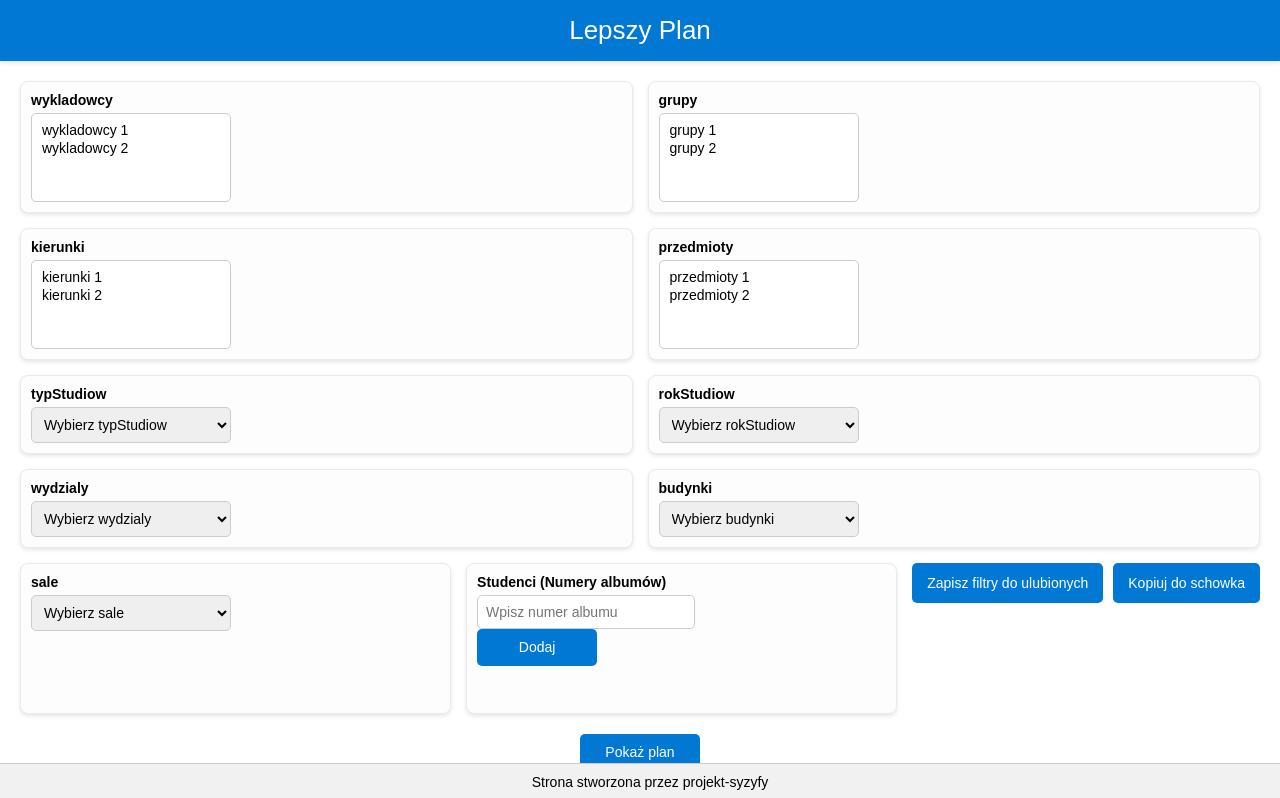
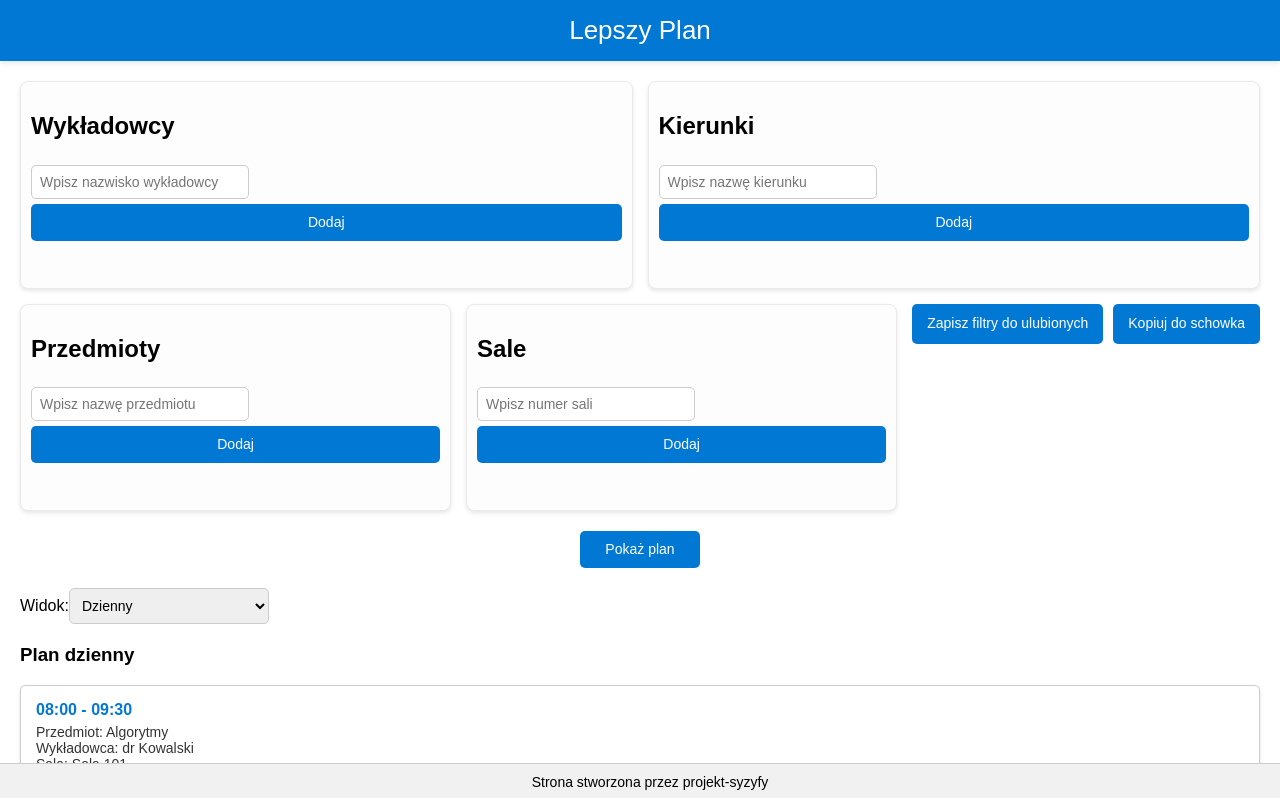
Before and after one commit to FranczakRobert/LepszyPlan, a React (Create React App) app in the folder frontend/: page / in a window 1280 px wide. Shown: the top 798 px of the page. Built offline with nearby package versions, Linux system fonts and the light colour scheme.

Commit message:
change filters, add inputs and make list of filter's elements

```diff
--- a/frontend/src/App.js
+++ b/frontend/src/App.js
@@ -49,7 +49,7 @@ function App() {
         rokStudiow: "",
         wydzialy: "",
         budynki: "",
-        sale: "",
+        sale: [],
     });
     const [dateRange, setDateRange] = useState({
         from: "",
@@ -60,7 +60,6 @@ function App() {
         setActiveFilters(filters); // Ustawia aktywne filtry na te aktualnie wybrane
         sendRequestToAPI(filters, dateRange); // Wysyła żądanie do API
     };
-
 
     const setFiltersFromUrl = () => {
         const queryParams = new URLSearchParams(window.location.search);
@@ -112,28 +111,44 @@ function App() {
 }
 
 function Filters({filters, setFilters }) {
-    const [newAlbumNumber, setNewAlbumNumber] = useState("");
+    const [newTeacher, setNewTeacher] = useState("");
+    const [newDirection, setNewDirection] = useState("");
+    const [newSubject, setNewSubject] = useState("");
+    const [newRoom, setNewRoom] = useState("");
 
-    // Dodawanie numeru albumu do listy
-    const addAlbumNumber = () => {
-        if (newAlbumNumber.trim() === "") {
-            alert("Numer albumu nie może być pusty.");
+    // Uniwersalna funkcja dodawania
+    const addItemToList = (key, value) => {
+        if (value.trim() === "") {
+            alert(`${key} nie może być puste.`);
             return;
         }
         setFilters((prevFilters) => ({
             ...prevFilters,
-            studenci: [...prevFilters.studenci, newAlbumNumber],
+            [key]: [...prevFilters[key], value],
         }));
-        setNewAlbumNumber(""); // Wyczyść pole tekstowe
     };
 
-    // Usuwanie numeru albumu z listy
-    const removeAlbumNumber = (albumNumber) => {
+    // Uniwersalna funkcja usuwania
+    const removeItemFromList = (key, value) => {
         setFilters((prevFilters) => ({
             ...prevFilters,
-            studenci: prevFilters.studenci.filter((num) => num !== albumNumber),
+            [key]: prevFilters[key].filter((item) => item !== value),
         }));
     };
+
+    // Specjalistyczne funkcje dla każdej grupy
+    const addTeacher = () => addItemToList("wykladowcy", newTeacher);
+    const removeTeacher = (teacher) => removeItemFromList("wykladowcy", teacher);
+
+    const addDirection = () => addItemToList("kierunki", newDirection);
+    const removeDirection = (direction) =>
+        removeItemFromList("kierunki", direction);
+
+    const addSubject = () => addItemToList("przedmioty", newSubject);
+    const removeSubject = (subject) => removeItemFromList("przedmioty", subject);
+
+    const addRoom = () => addItemToList("sale", newRoom);
+    const removeRoom = (room) => removeItemFromList("sale", room);
     const handleFilterChange = (filterName, value) => {
         setFilters((prevFilters) => ({
             ...prevFilters,
@@ -178,60 +193,89 @@ function Filters({filters, setFilters }) {
 
     return (
         <div className="filters">
-            {["wykladowcy", "grupy", "kierunki", "przedmioty"].map((filter) => (
-                <div className="filter-group" key={filter}>
-                    <label>{filter}</label>
-                    <select
-                        multiple
-                        value={filters[filter]}
-                        onChange={(e) =>
-                            handleFilterChange(
-                                filter,
-                                Array.from(e.target.selectedOptions, (option) => option.value)
-                            )
-                        }
-                    >
-                        <option value={`${filter} 1`}>{`${filter} 1`}</option>
-                        <option value={`${filter} 2`}>{`${filter} 2`}</option>
-                    </select>
-                </div>
-            ))}
-            {["typStudiow", "rokStudiow", "wydzialy", "budynki", "sale"].map((filter) => (
-                <div className="filter-group" key={filter}>
-                    <label>{filter}</label>
-                    <select
-                        value={filters[filter]}
-                        onChange={(e) => handleFilterChange(filter, e.target.value)}
-                    >
-                        <option value="">{`Wybierz ${filter}`}</option>
-                        <option value={`${filter} 1`}>{`${filter} 1`}</option>
-                        <option value={`${filter} 2`}>{`${filter} 2`}</option>
-                    </select>
-                </div>
-            ))}
-            {/* Specjalna sekcja dla studentów */}
+
+
+            {/* Wykładowcy */}
             <div className="filter-group">
-                <label>Studenci (Numery albumów)</label>
-                <div className="student-albums">
-                    <input
-                        type="text"
-                        value={newAlbumNumber}
-                        placeholder="Wpisz numer albumu"
-                        onChange={(e) => setNewAlbumNumber(e.target.value)}
-                    />
-                    <button onClick={addAlbumNumber}>Dodaj</button>
-                </div>
+                <h2>Wykładowcy</h2>
+                <input
+                    type="text"
+                    value={newTeacher}
+                    placeholder="Wpisz nazwisko wykładowcy"
+                    onChange={(e) => setNewTeacher(e.target.value)}
+                />
+                <button onClick={addTeacher}>Dodaj</button>
                 <ul>
-                    {filters.studenci.map((albumNumber, index) => (
+                    {filters.wykladowcy.map((teacher, index) => (
                         <li key={index}>
-                            {albumNumber}{" "}
-                            <button className="small" onClick={() => removeAlbumNumber(albumNumber)}>
-                                <i className="fas fa-trash icon"></i>
-                            </button>
+                            {teacher}{" "}
+                            <button className="button-small" onClick={() => removeTeacher(teacher)}><i className="fas fa-trash"></i></button>
                         </li>
                     ))}
                 </ul>
             </div>
+
+            {/* Kierunki */}
+            <div className="filter-group">
+                <h2>Kierunki</h2>
+                <input
+                    type="text"
+                    value={newDirection}
+                    placeholder="Wpisz nazwę kierunku"
+                    onChange={(e) => setNewDirection(e.target.value)}
+                />
+                <button onClick={addDirection}>Dodaj</button>
+                <ul>
+                    {filters.kierunki.map((direction, index) => (
+                        <li key={index}>
+                            {direction}{" "}
+                            <button className="button-small" onClick={() => removeDirection(direction)}><i className="fas fa-trash"></i></button>
+                        </li>
+                    ))}
+                </ul>
+            </div>
+
+            {/* Przedmioty */}
+            <div className="filter-group">
+                <h2>Przedmioty</h2>
+                <input
+                    type="text"
+                    value={newSubject}
+                    placeholder="Wpisz nazwę przedmiotu"
+                    onChange={(e) => setNewSubject(e.target.value)}
+                />
+                <button onClick={addSubject}>Dodaj</button>
+                <ul>
+                    {filters.przedmioty.map((subject, index) => (
+                        <li key={index}>
+                            {subject}{" "}
+                            <button className="button-small" onClick={() => removeSubject(subject)}><i className="fas fa-trash"></i></button>
+                        </li>
+                    ))}
+                </ul>
+            </div>
+
+            {/* Sale */}
+            <div className="filter-group">
+                <h2>Sale</h2>
+                <input
+                    type="text"
+                    value={newRoom}
+                    placeholder="Wpisz numer sali"
+                    onChange={(e) => setNewRoom(e.target.value)}
+                />
+                <button onClick={addRoom}>Dodaj</button>
+                <ul>
+                    {filters.sale.map((room, index) => (
+                        <li key={index}>
+                            {room}{" "}
+                            <button className="button-small" onClick={() => removeRoom(room)}><i className="fas fa-trash"></i></button>
+                        </li>
+                    ))}
+                </ul>
+            </div>
+
+
             <div className="buttons">
                 <button onClick={handleSaveFilters}>Zapisz filtry do ulubionych</button>
                 <button onClick={handleCopyToClipboard}>Kopiuj do schowka</button>
@@ -241,14 +285,14 @@ function Filters({filters, setFilters }) {
 
 }
 
-function PlanView({ viewType, setViewType, activeFilters }) {
+function PlanView({viewType, setViewType, activeFilters}) {
     const [startDate, setStartDate] = useState("");
     const [endDate, setEndDate] = useState("");
 
     // Przykładowe dane
     const exampleSchedule = [
-        { time: "08:00 - 09:30", day: "Poniedziałek", subject: "Algorytmy", lecturer: "dr Kowalski", room: "Sala 101" },
-        { time: "10:00 - 11:30", day: "Wtorek", subject: "Bazy danych", lecturer: "prof. Nowak", room: "Sala 202" },
+        {time: "08:00 - 09:30", day: "Poniedziałek", subject: "Algorytmy", lecturer: "dr Kowalski", room: "Sala 101"},
+        {time: "10:00 - 11:30", day: "Wtorek", subject: "Bazy danych", lecturer: "prof. Nowak", room: "Sala 202"},
         // więcej danych...
     ];
 
```
